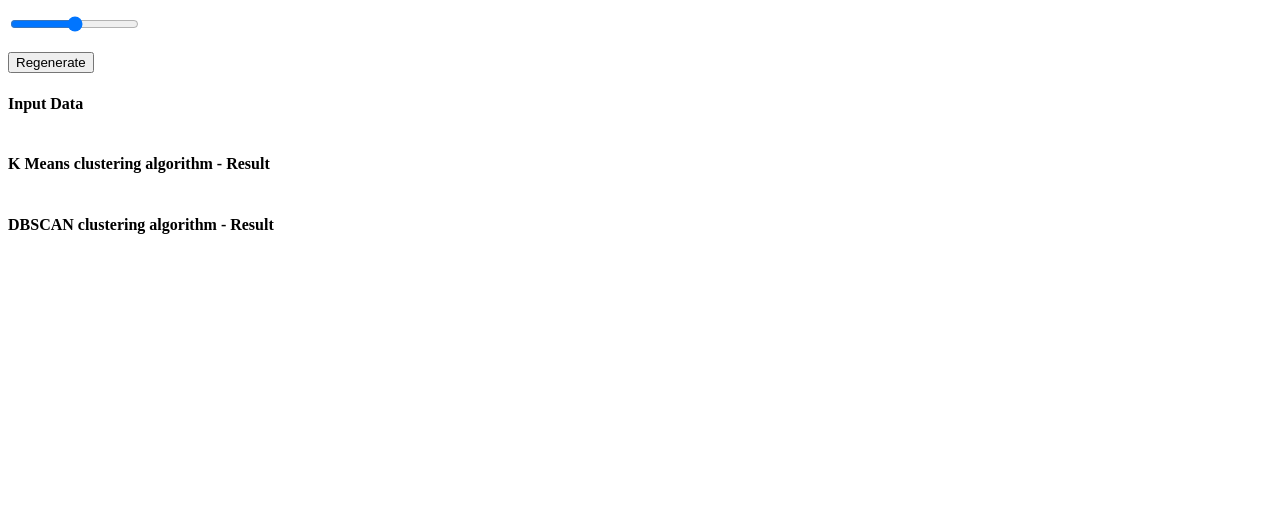
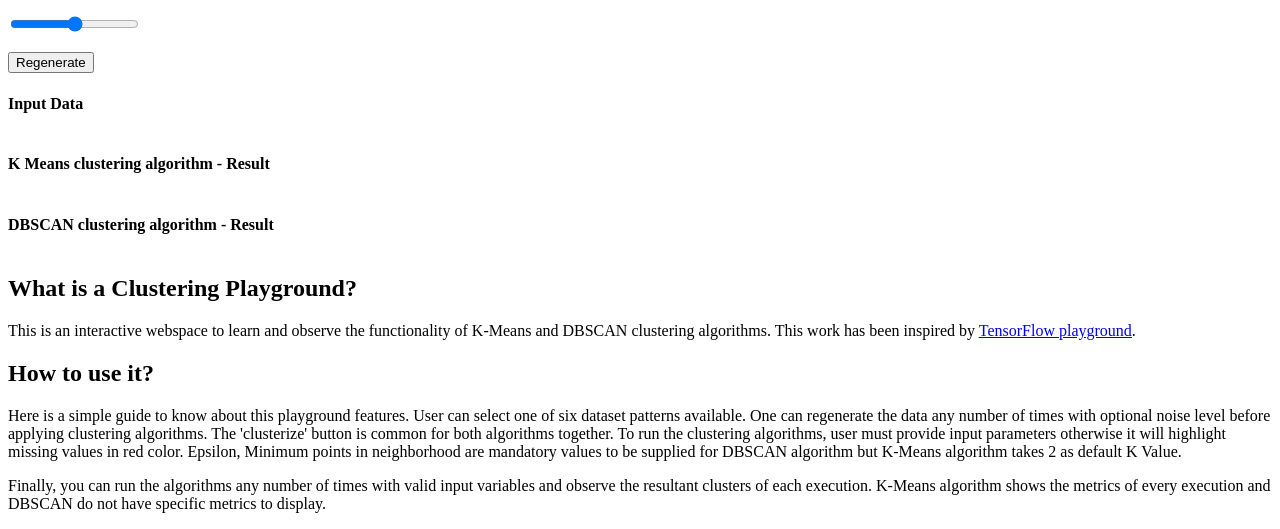
Before and after one commit to ymodupal/K-Means-Clustering-App, a website: page index.html in a window 1280 px wide. Shown: the part 1290-1819 px from the top of the page. Before the commit the page ends 1553 px from the top, so only its background shows below. Drawn offline with Linux system fonts and the light colour scheme.

Commit message:
added usage instructions section

```diff
--- a/index.html
+++ b/index.html
@@ -154,18 +154,29 @@ limitations under the License.
           </div>
         </div>
       </div>
-      <!-- Article -->
-       <article>
-        <div class="l--body">
-        </div>
-       </article>
 
-      <!-- More -->
-      <div class="more" style="display: none;">
-        <button class="mdl-button mdl-js-button mdl-button--fab">
-          <i class="material-icons">keyboard_arrow_down</i>
-        </button>
-      </div>
-      <script src="bundle.js"></script>
+  <!-- Article -->
+  <article id="article-text">
+    <div class="l--body">
+      <h2>What is a Clustering Playground?</h2>
+      <p>
+        This is an interactive webspace to learn and observe the functionality of K-Means and DBSCAN clustering algorithms. This work has been inspired by <a href="https://playground.tensorflow.org/">TensorFlow playground</a>.
+      </p>
+    </div>
+
+    <div class="l--body">
+      <h2>How to use it?</h2>
+      <p>
+         Here is a simple guide to know about this playground features. User can select one of six dataset patterns available.
+         One can regenerate the data any number of times with optional noise level before applying clustering algorithms.
+         The 'clusterize' button is common for both algorithms together. To run the clustering algorithms, user must provide input parameters otherwise it will highlight missing values in red color.
+         Epsilon, Minimum points in neighborhood are mandatory values to be supplied for DBSCAN algorithm but K-Means algorithm takes 2 as default K Value.
+      </p>
+      <p>
+        Finally, you can run the algorithms any number of times with valid input variables and observe the resultant clusters of each execution. K-Means algorithm shows the metrics of every execution and DBSCAN do not have specific metrics to display.
+     </p>
+    </div>
+  </article>
+  <script src="bundle.js"></script>
 </body>
 </html>
--- a/src/playground.ts
+++ b/src/playground.ts
@@ -110,7 +110,7 @@ function makeGUI() {
 
     // K Means algorithm result
     let kmeansResult = kmeans(inputData, noOfClusters, { initialization: centroidArray});
-
+    console.log(kmeansResult);
     // set index for resultant clusters
     setClusterIndexes(kmeansResult.clusters);
 
```
Also changed, not shown: README.md, 1 other file.
